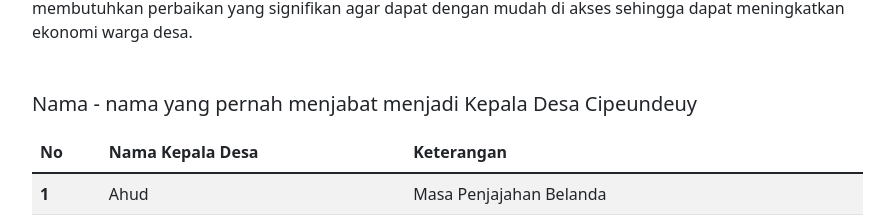
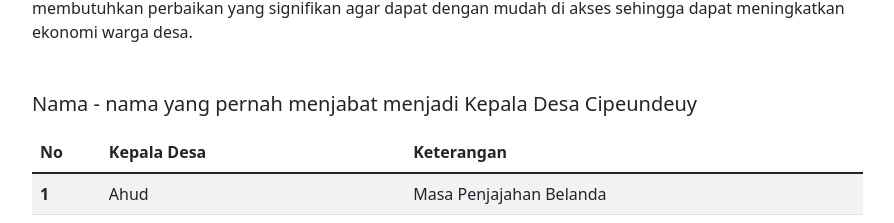
Before and after one commit to Panjipratama837/desa-cipeundeuy, a React (Create React App) app: page /about in a window 1280 px wide. Shown: the part 774-997 px from the top of the page, without its empty margins (50-944 px from the left). Built offline with nearby package versions, Linux system fonts and the light colour scheme; a web font is replaced by a local one.

Commit message:
Remove Name

```diff
--- a/src/pages/About.js
+++ b/src/pages/About.js
@@ -165,7 +165,7 @@ function About() {
             <thead>
               <tr>
                 <th scope="col">No</th>
-                <th scope="col">Nama Kepala Desa</th>
+                <th scope="col">Kepala Desa</th>
                 <th scope="col">Keterangan</th>
               </tr>
             </thead>
```
